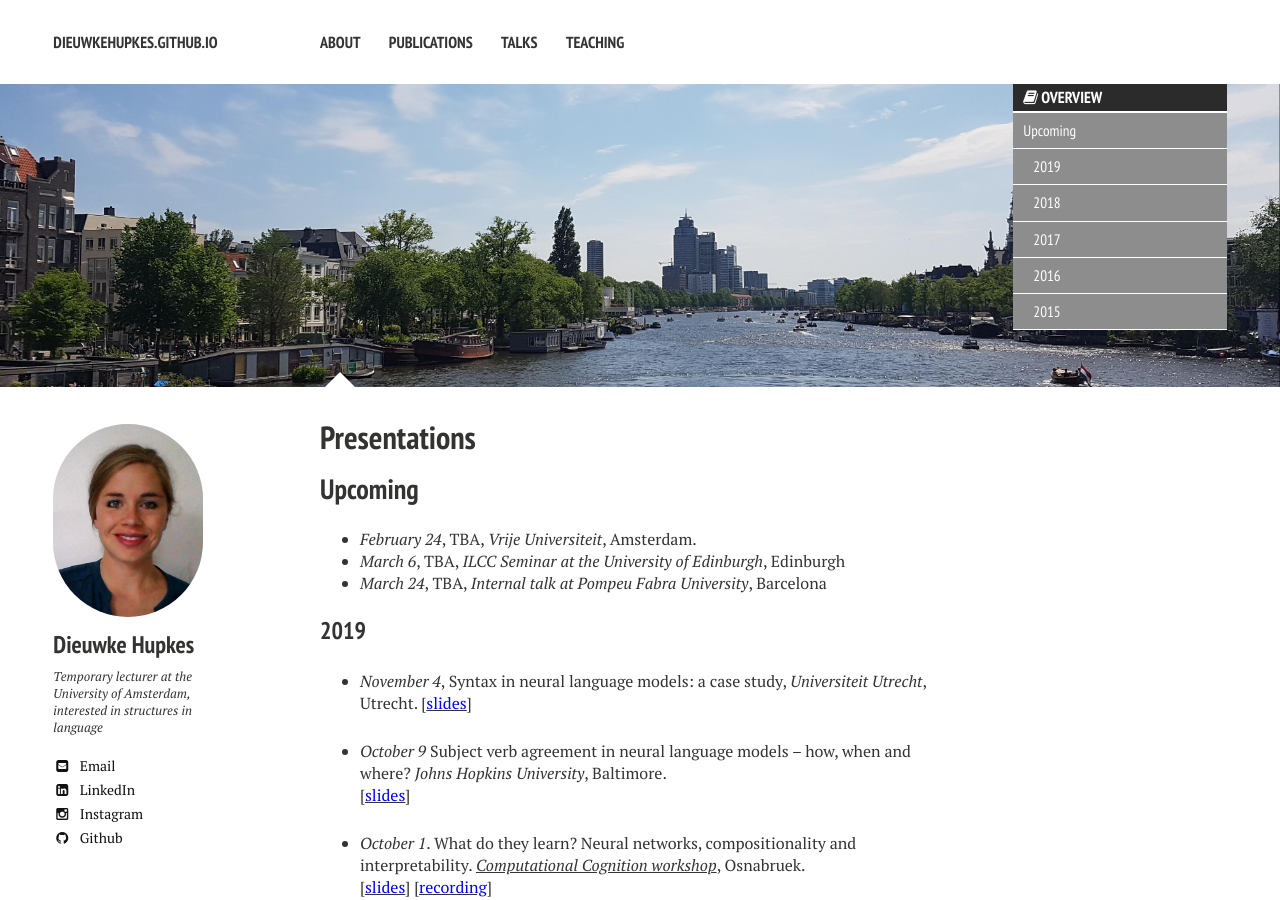
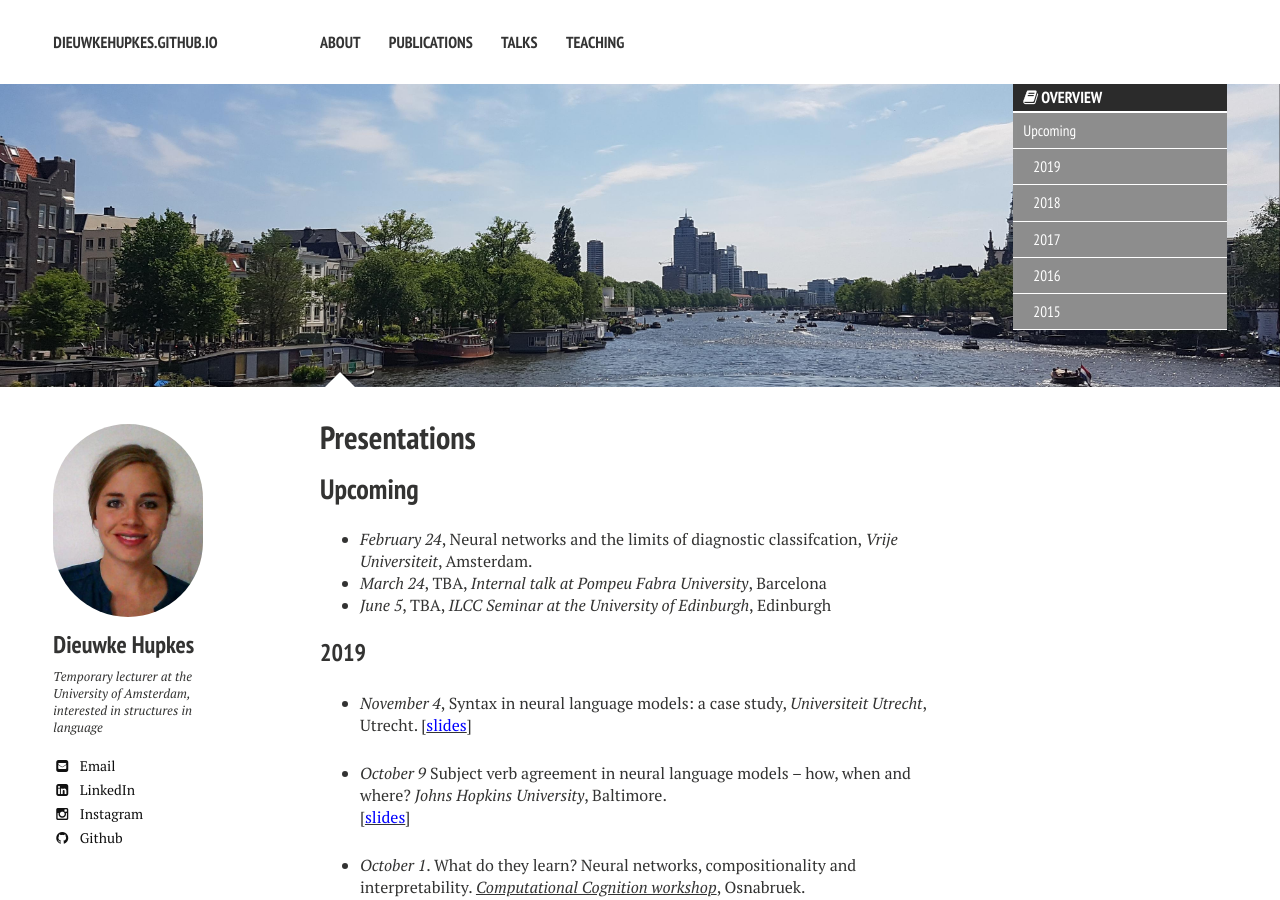
Before and after one commit to dieuwkehupkes/dieuwkehupkes.github.io, a Jekyll site: the page built from talks.md, in a window 1280 px wide and 900 px high. Built offline with Jekyll 4.4.1, drawn with Linux system fonts in a browser that asks for light colours; nearby versions of some CDN libraries.

Commit message:
Update talks

```diff
--- a/talks.md
+++ b/talks.md
@@ -12,9 +12,9 @@ image:
 
 ## Upcoming
 
-* *February 24*, TBA, *Vrije Universiteit*, Amsterdam.
-* *March 6*, TBA, *[ILCC Seminar](http://web.inf.ed.ac.uk/ilcc/news-events) at the University of Edinburgh*, Edinburgh
+* *February 24*, Neural networks and the limits of diagnostic classifcation, *Vrije Universiteit*, Amsterdam.
 * *March 24*, TBA, *Internal talk at Pompeu Fabra University*, Barcelona
+* *June 5*, TBA, *[ILCC Seminar](http://web.inf.ed.ac.uk/ilcc/news-events) at the University of Edinburgh*, Edinburgh
 
 ### 2019
 
```
